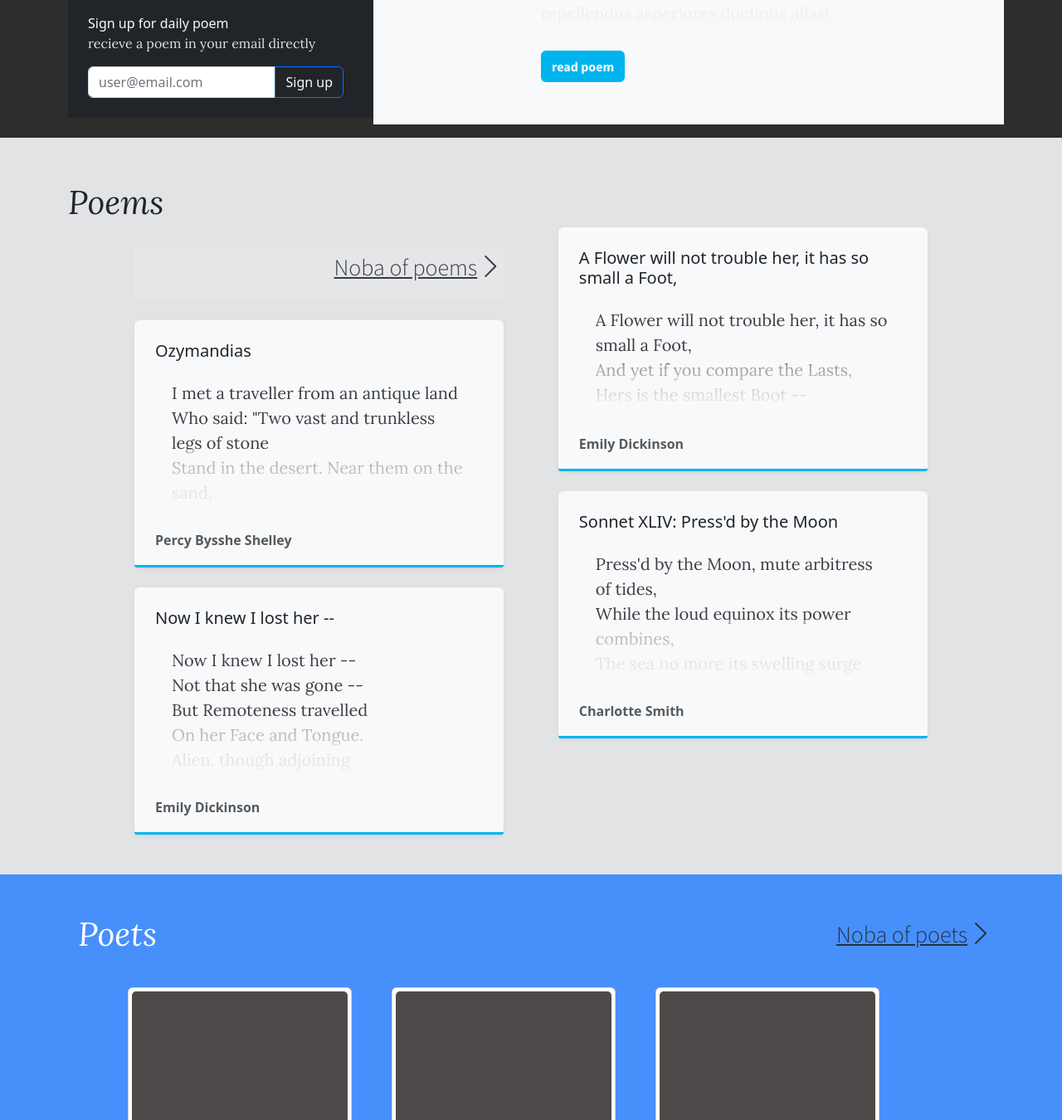
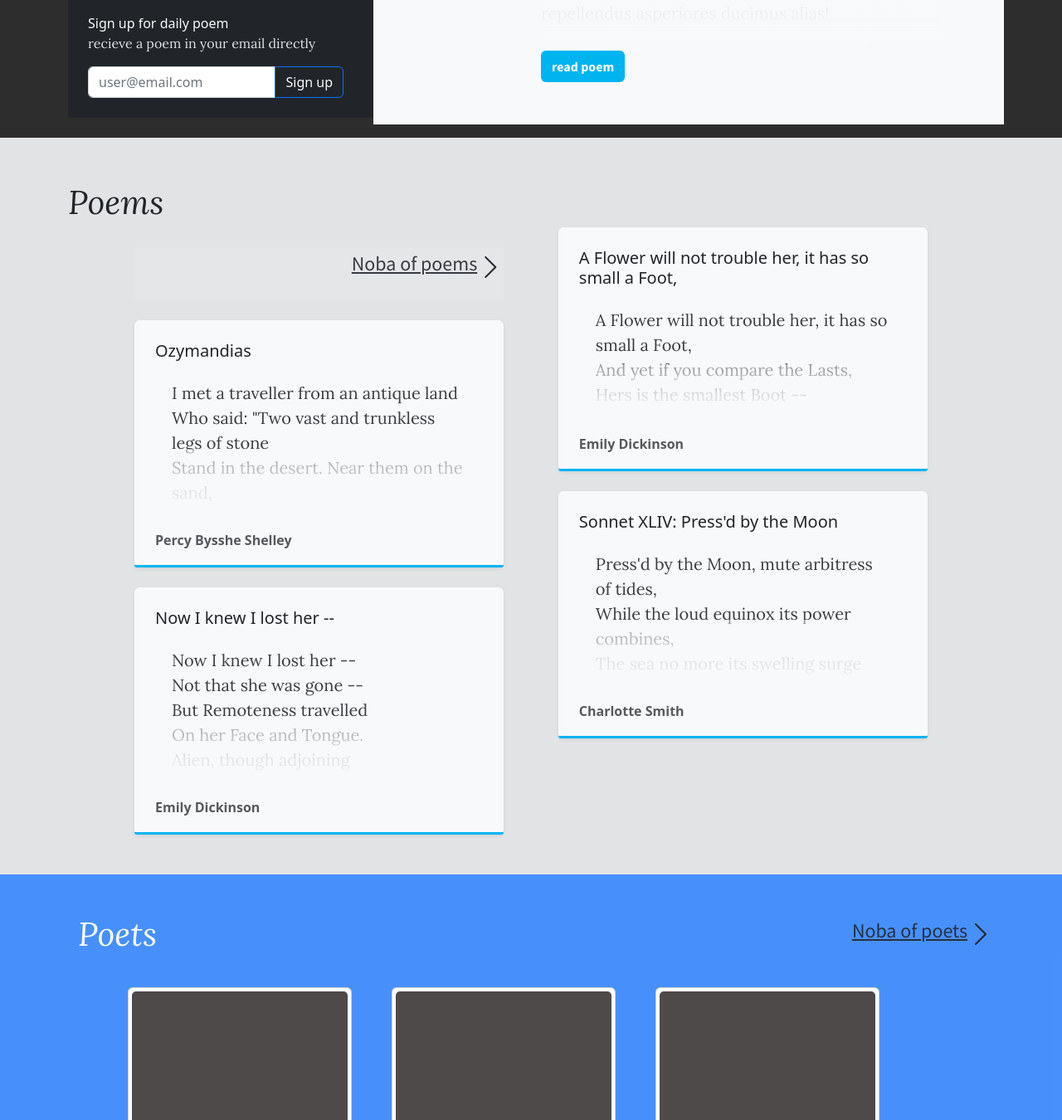
Before and after one commit to mulfranck/poetlines, a React (Create React App) app: page / in a window 1280 px wide. Shown: the part 630-1980 px from the top of the page at 83% size. Built offline with nearby package versions, Linux system fonts and the light colour scheme.

Commit message:
style update header counts to center virtical

```diff
--- a/src/components/PoemList.js
+++ b/src/components/PoemList.js
@@ -92,7 +92,7 @@ const PoemList = () => {
         <div className="card-columns">
           <header className="d-flex flex-column mt-md-4 text-bg-light align-items-bottom align-items-end">
             <p className="d-flex">
-              <a href="/peoms" className='link-dark d-flex align-items-center fs-3 text-medium text-sans para'><span> Noba of poems</span> <i className="bi bi-chevron-right text-dark fs-2" ></i></a>
+              <a href="/peoms" className='link-dark d-flex align-items-center '><span className='fs-4 text-sans para pb-2'> Noba of poems</span> <i className="bi bi-chevron-right text-dark fs-2" ></i></a>
             </p>
           </header>
           <PoemCard poem={POEMS[0]} />
--- a/src/components/PoetList.jsx
+++ b/src/components/PoetList.jsx
@@ -21,7 +21,7 @@ const PoetList = (props) => {
         <div className=" d-flex justify-content-evenly">
           <h3 className="h3 text-serif fs-1 fst-italic container ms-auto">Poets</h3>
           <p className="">
-            <a href="/peots" className='link-dark d-flex align-items-center fs-3 text-medium text-sans para'>Noba&nbsp;of&nbsp;poets <i className="bi bi-chevron-right text-dark fs-2" ></i></a>
+            <a href="/peots" className='link-dark d-flex align-items-center'><span className="fs-4 text-sans para pb-2">Noba&nbsp;of&nbsp;poets</span> <i className="bi bi-chevron-right text-dark fs-2" ></i></a>
           </p>
         </div>
       </header>
```
